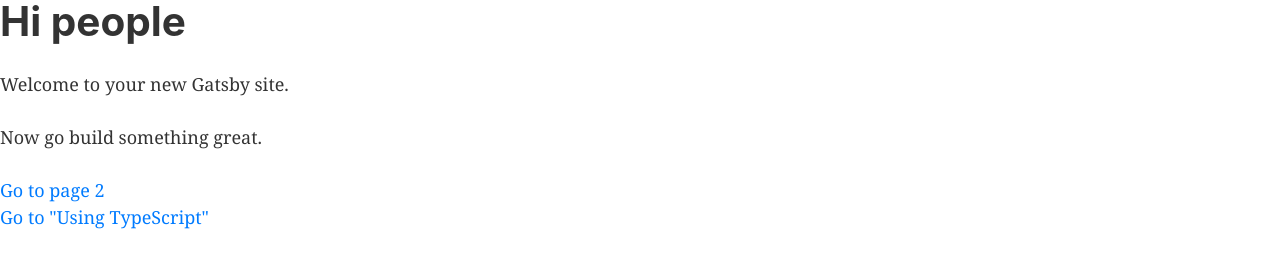
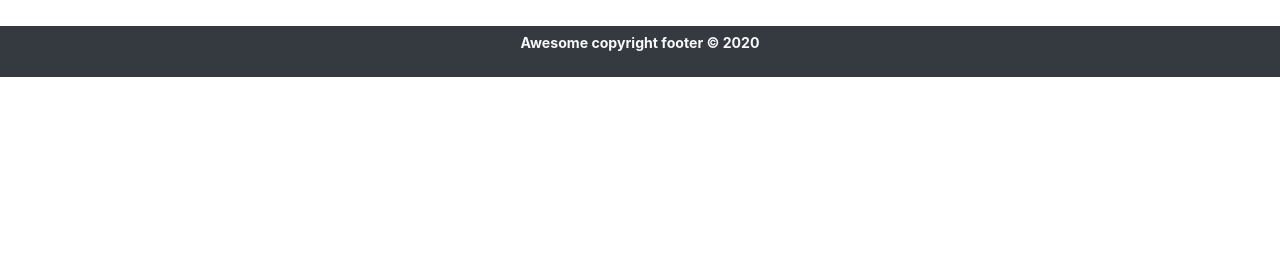
Before and after one commit to Jasvinder15s/Zlipkart, a Gatsby site: page / in a window 1280 px wide. Built offline with nearby package versions, Linux system fonts and the light colour scheme; Gatsby itself is replaced by a stand-in of ours.

Commit message:
created footer component in react

```diff
--- /dev/null
+++ b/src/components/Reuseable/Footer.js
@@ -0,0 +1,16 @@
+import React from 'react'
+
+export default function Footer() {
+    return (
+        <footer>
+            <div className="footer-block"></div>
+            <div className="container-fluid">
+                <div className="row">
+                    <div className="col-12 pt-2 mx-auto text-center bg-dark text-light">
+                        <h6>Awesome copyright footer &copy; 2020</h6>
+                    </div>
+                </div>
+            </div>
+        </footer>
+    )
+}
--- a/src/components/layout.js
+++ b/src/components/layout.js
@@ -8,27 +8,18 @@
 import React from "react"
 import PropTypes from "prop-types"
 import { useStaticQuery, graphql } from "gatsby"
+import Footer from "./Reuseable/Footer"
 
 import "./bootstrap.min.css"
 import "./layout.css"
 
-const Layout = ({ children }) => {
-  const data = useStaticQuery(graphql`
-    query SiteTitleQuery {
-      site {
-        siteMetadata {
-          title
-        }
-      }
-    }
-  `)
+const Layout = ({children}) => (
+  <div>
+    {children}
+    <Footer />
+  </div>
+)
 
-  return (
-    <div>
-      <main>{children}</main>
-    </div>
-  )
-}
 
 Layout.propTypes = {
   children: PropTypes.node.isRequired,
--- a/src/pages/index.js
+++ b/src/pages/index.js
@@ -7,13 +7,8 @@ import SEO from "../components/seo"
 const IndexPage = () => (
   <Layout>
     <SEO title="Home" />
-    <h1>Hi people</h1>
-    <p>Welcome to your new Gatsby site.</p>
-    <p>Now go build something great.</p>
     <div style={{ maxWidth: `300px`, marginBottom: `1.45rem` }}>
     </div>
-    <Link to="/page-2/">Go to page 2</Link> <br />
-    <Link to="/using-typescript/">Go to "Using TypeScript"</Link>
   </Layout>
 )
 
```
